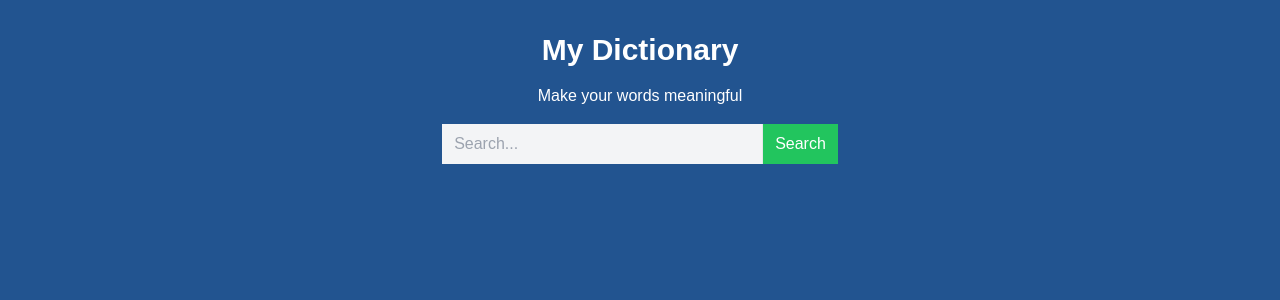
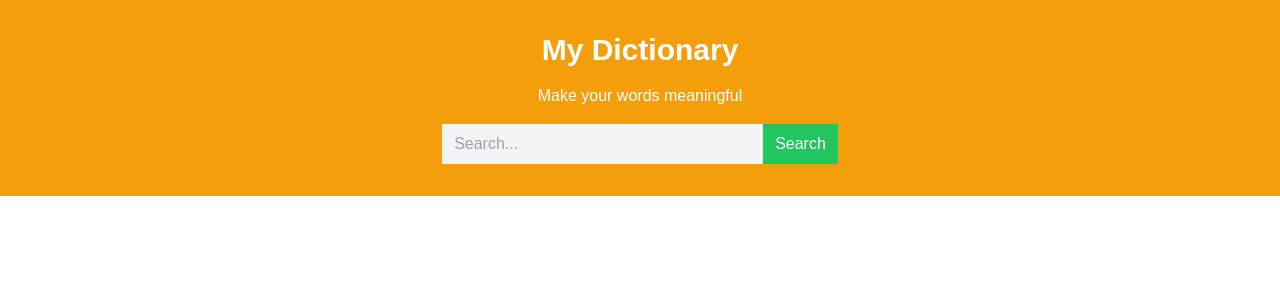
Before and after one commit to Giv-08/mydictionary, a React (Create React App) app: page / in a window 1280 px wide. Shown: the top 300 px of the page. Built offline with nearby package versions, Linux system fonts and the light colour scheme.

Commit message:
tailwind header color

```diff
--- a/src/components/Header.js
+++ b/src/components/Header.js
@@ -20,7 +20,7 @@ const Header = () => {
   }
   return (
       <div>
-        <div className="py-8">
+        <div className="bg-amber-500 py-8">
           <h1 className="text-3xl text-center font-bold">
             My Dictionary
           </h1>
--- a/src/index.css
+++ b/src/index.css
@@ -10,7 +10,7 @@ body {
   font-family: "Teachers", sans-serif;
   -webkit-font-smoothing: antialiased;
   -moz-osx-font-smoothing: grayscale;
-  background-color: #225490;
+  /* background-color: #225490; */
   color: #ffffff;
 }
 
```
